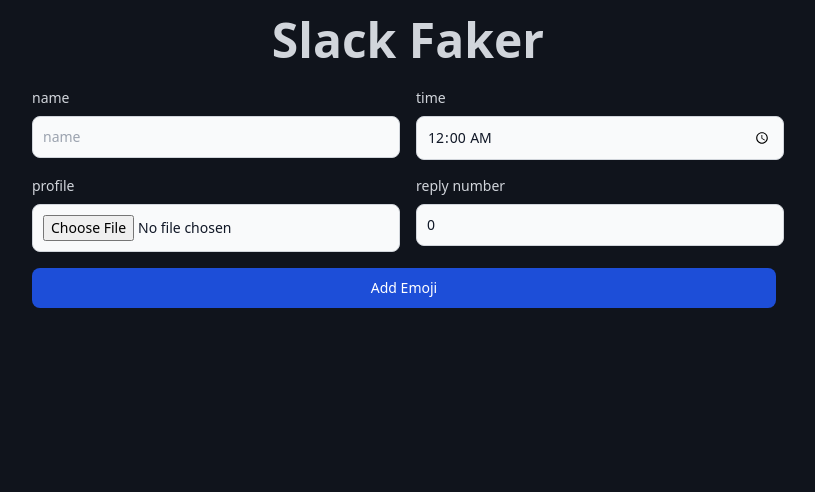
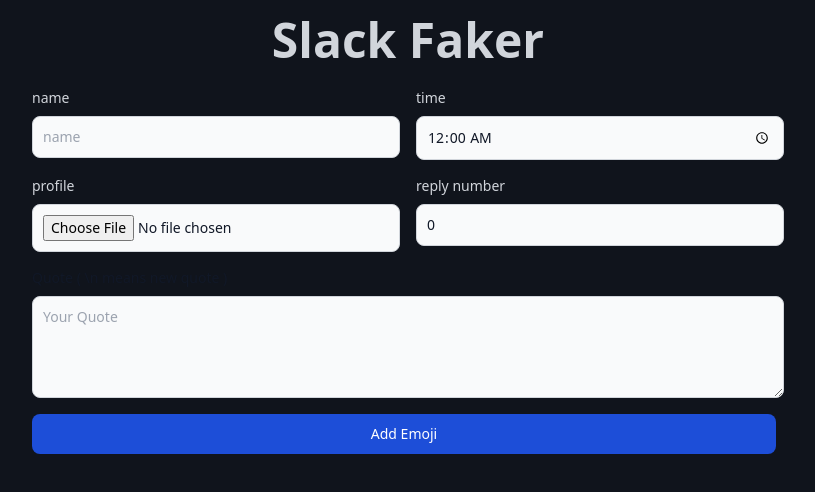
Before and after one commit to KalleChen/slack-faker, a React (Create React App) app: page / in a window 1280 px wide. Shown: the top 492 px of the page, without its empty margins (232-1047 px from the left). Built offline with nearby package versions, Linux system fonts and the light colour scheme.

Commit message:
feat: add quote content

```diff
--- /dev/null
+++ b/src/components/TextArea.tsx
@@ -0,0 +1,29 @@
+import React from 'react'
+
+interface Props {
+  label: string
+  placeholder: string
+  value: string | undefined
+  handleChange: (e: React.FormEvent<HTMLTextAreaElement>) => void
+}
+
+const TextArea: React.FC<Props> = (props) => {
+  const { label, placeholder, value, handleChange } = props
+  return (
+    <>
+      <span className="block mb-2 text-sm font-medium text-gray-900 dark:text-gray-400">
+        {label}
+      </span>
+      <textarea
+        id="message"
+        rows={4}
+        className="block p-2.5 w-full text-sm text-gray-900 bg-gray-50 rounded-lg border border-gray-300 focus:ring-blue-500 focus:border-blue-500 dark:bg-gray-700 dark:border-gray-600 dark:placeholder-gray-400 dark:text-white dark:focus:ring-blue-500 dark:focus:border-blue-500"
+        placeholder={placeholder}
+        value={value}
+        onChange={handleChange}
+      />
+    </>
+  )
+}
+
+export default TextArea
--- a/src/contexts/QuoteContext.tsx
+++ b/src/contexts/QuoteContext.tsx
@@ -24,6 +24,8 @@
   handleAddEmoji: () => void
   replyNUmber: string
   handleChangeReplyNumber: (e: React.FormEvent<HTMLInputElement>) => void
+  quote: string
+  handleChangeQuote: (e: React.FormEvent<HTMLTextAreaElement>) => void
 }
 
 const initialValue: QuoteContextInterface = {
@@ -40,6 +42,8 @@
   handleAddEmoji: () => {},
   replyNUmber: '0',
   handleChangeReplyNumber: () => {},
+  quote: '',
+  handleChangeQuote: () => {},
 }
 
 const QuoteContext = createContext<QuoteContextInterface>(initialValue)
@@ -53,6 +57,7 @@
     initialValue.emojiNUmberList
   )
   const [replyNUmber, setReplyNUmber] = useState(initialValue.replyNUmber)
+  const [quote, setQuote] = useState(initialValue.quote)
 
   const handleChangeName = useCallback(
     (e: React.FormEvent<HTMLInputElement>) => {
@@ -104,6 +109,12 @@
     },
     []
   )
+  const handleChangeQuote = useCallback(
+    (e: React.FormEvent<HTMLTextAreaElement>) => {
+      setQuote(e.currentTarget.value)
+    },
+    []
+  )
   const contextValues: QuoteContextInterface = {
     name,
     profile,
@@ -118,6 +129,8 @@
     replyNUmber,
     handleChangeReplyNumber,
     handleAddEmoji,
+    quote,
+    handleChangeQuote,
   }
 
   return (
--- a/src/layouts/Settings.tsx
+++ b/src/layouts/Settings.tsx
@@ -1,6 +1,7 @@
 import React from 'react'
 
 import Input from '../components/Input'
+import TextArea from '../components/TextArea'
 import { useQuoteContext } from '../contexts/QuoteContext'
 
 const Settings: React.FC = () => {
@@ -16,6 +17,8 @@
     replyNUmber,
     handleChangeReplyNumber,
     handleAddEmoji,
+    quote,
+    handleChangeQuote,
   } = useQuoteContext()
   return (
     <div className="grid grid-cols-2 p-6 w-full gap-4 max-w-[800px]">
@@ -48,6 +51,14 @@
         type="number"
         handleChange={handleChangeReplyNumber}
       />
+      <div className="col-start-1 col-end-3">
+        <TextArea
+          label="Quote ( \n means new quote )"
+          placeholder="Your Quote"
+          value={quote}
+          handleChange={handleChangeQuote}
+        />
+      </div>
       {emojiNUmberList.map((emojiNumber, index) => (
         <React.Fragment key={index}>
           <Input
```
